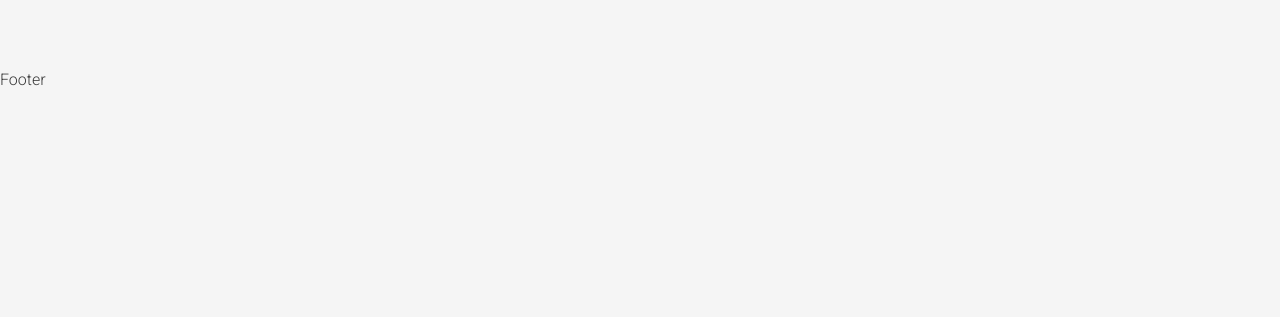
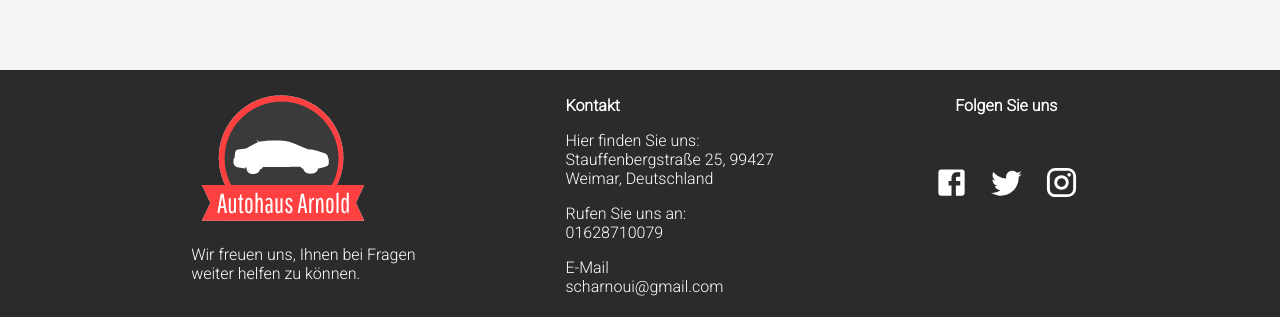
Before and after one commit to bsarnii/autohandel, a React (Create React App) app: page / in a window 1280 px wide. Shown: the part 2362-2679 px from the top of the page. Before the commit the page ends 2451 px from the top, so only its background shows below. Built offline with nearby package versions, Linux system fonts and the light colour scheme.

Commit message:
added footer

```diff
--- a/src/Footer.css
+++ b/src/Footer.css
@@ -0,0 +1,43 @@
+.footer{
+    background-color: #2b2b2b;
+    color: white;
+    height: 250px;
+    display: flex;
+    flex-direction: row;
+    justify-content: center;
+    gap:150px;
+}
+
+.footer-col-1{
+    align-self: center;
+}
+.footer-col-2{
+    margin-top:10px;
+}
+.footer-col-2 p:first-child,.footer-col-3 p:first-child{
+    font-weight: bold;
+}
+.footer-col-3{
+    margin-top:10px;
+    text-align: center;
+}
+.footer-icons{
+    margin-top:50px;
+}
+
+.footer-icons > a{
+    margin:10px;
+}
+.footer-icons > a {
+    color:white;
+    transition: 0.3s;
+}
+.footer-icons > a:first-child:hover {
+    color:#4267B2;
+}
+.footer-icons > a:nth-child(2):hover{
+    color:#1DA1F2;
+}
+.footer-icons > a:last-child:hover{
+    color: #E1306C;
+}
--- a/src/Footer.js
+++ b/src/Footer.js
@@ -1,9 +1,35 @@
 import React from 'react'
 import './Footer.css'
+import FacebookIcon from '@mui/icons-material/Facebook';
+import TwitterIcon from '@mui/icons-material/Twitter';
+import InstagramIcon from '@mui/icons-material/Instagram';
 
 function Footer() {
   return (
-    <div>Footer</div>
+    <div className='footer'>
+      <div className='footer-col-1'>
+        <img src='autohaus-logo-neu-2.png' alt="firmen-logo" className='logo-footer' />
+        <p>Wir freuen uns, Ihnen bei Fragen
+          <br/> weiter helfen zu können.</p>
+      </div>
+      <div className='footer-col-2'>
+        <p>Kontakt</p>
+        <p>Hier finden Sie uns:<br />
+         Stauffenbergstraße 25, 99427<br/>
+         Weimar, Deutschland</p>
+        <p>Rufen Sie uns an:<br/>
+           01628710079</p>
+        <p>E-Mail<br/>scharnoui@gmail.com</p>
+      </div>
+      <div className='footer-col-3'>
+        <p>Folgen Sie uns</p>
+        <div className='footer-icons'>
+          <a href='https://www.facebook.com' target='_blank' rel='noreferrer'><FacebookIcon fontSize='large'/></a>
+          <a href='https://www.twitter.com' target='_blank' rel='noreferrer'><TwitterIcon fontSize='large'/></a>
+          <a href='https://www.instagram.com' target='_blank' rel='noreferrer'><InstagramIcon fontSize='large'/></a>
+        </div>
+      </div>
+    </div>
   )
 }
 
```
